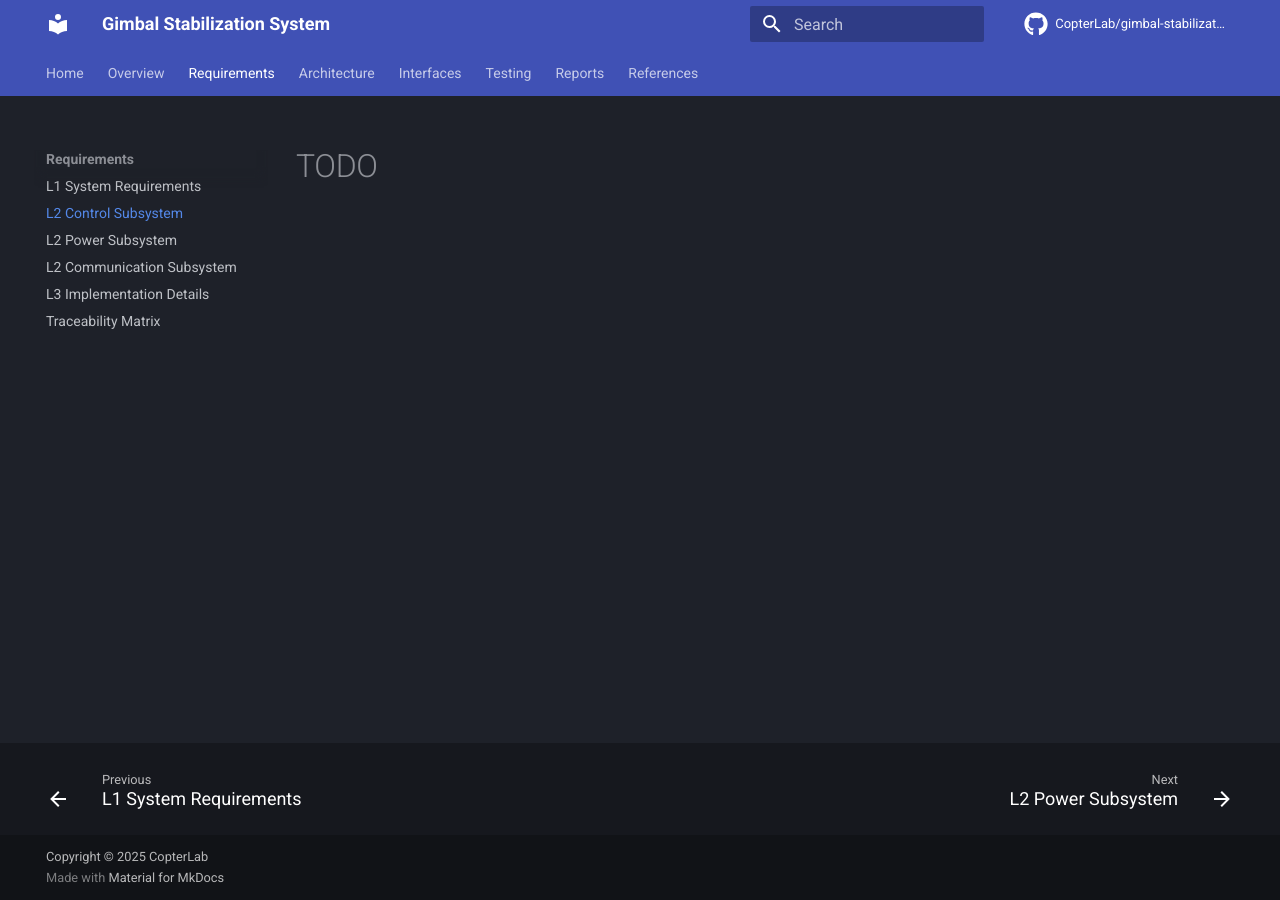
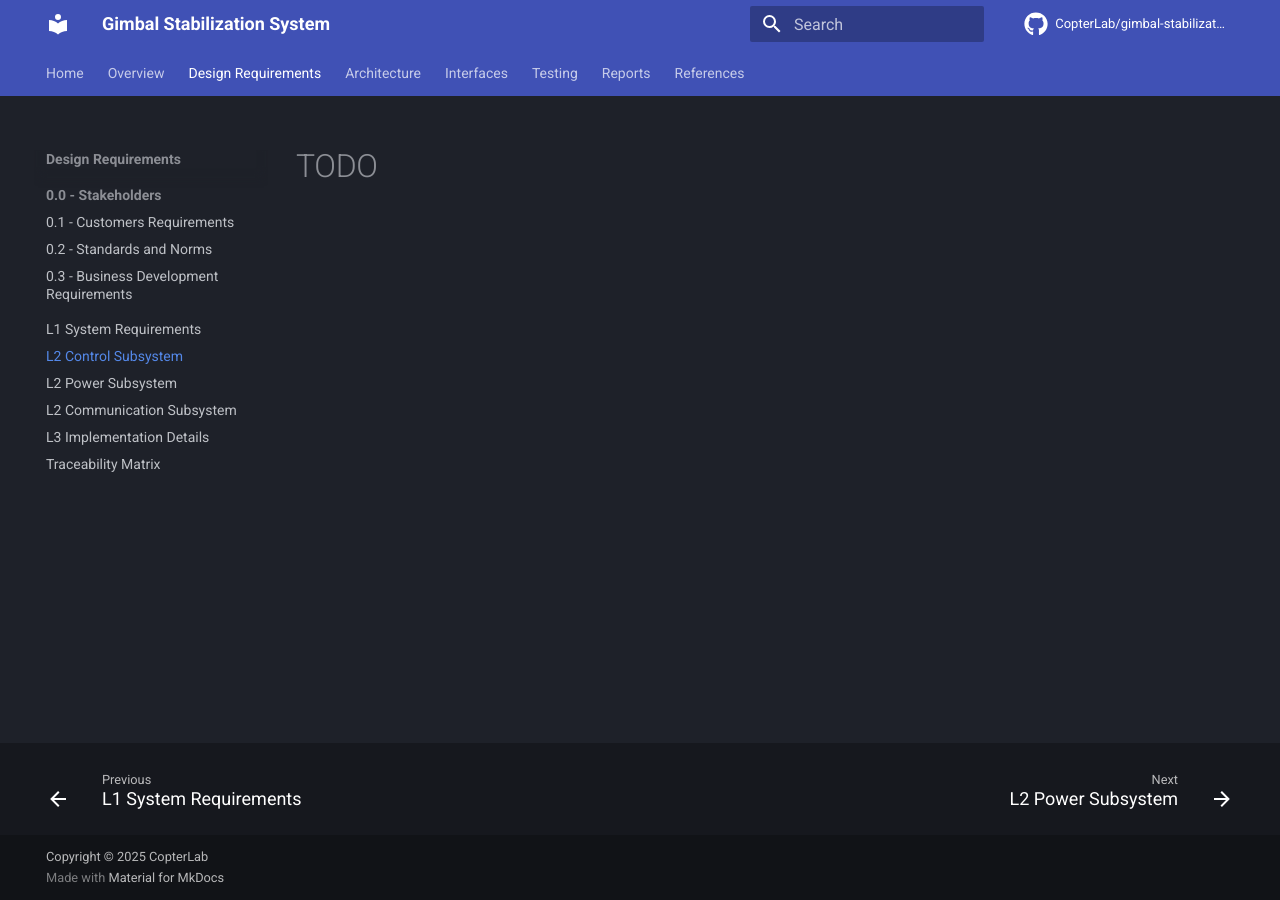
Before and after one commit to CopterLab/gimbal-stabilization-system, an MkDocs documentation site: the page built from docs/design_requirements/l2_control.md, in a window 1280 px wide. Built offline with MkDocs 1.6.1 and Material for MkDocs 9.7.7, drawn with Linux system fonts in a browser that asks for light colours; comment, search, counter and statistics services are not loaded.

Commit message:
Next menu levels

```diff
--- a/mkdocs.yml
+++ b/mkdocs.yml
@@ -37,13 +37,17 @@ nav:
       - Project Vision: overview/project_vision.md
       - System Context: overview/system_context.md
       - Roadmap: overview/roadmap.md
-  - Requirements:
-      - L1 System Requirements: requirements/l1_system.md
-      - L2 Control Subsystem: requirements/l2_control.md
-      - L2 Power Subsystem: requirements/l2_power.md
-      - L2 Communication Subsystem: requirements/l2_communication.md
-      - L3 Implementation Details: requirements/l3_implementation.md
-      - Traceability Matrix: requirements/traceability_matrix.md
+  - Design Requirements:
+      - 0.0 - Stakeholders:
+          - 0.1 - Customers Requirements: design_requirements/0.1_customers_requirements.md
+          - 0.2 - Standards and Norms: design_requirements/0.2_standards_and_norms.md
+          - 0.3 - Business Development Requirements: design_requirements/0.3_business_development.md
+      - L1 System Requirements: design_requirements/l1_system.md
+      - L2 Control Subsystem: design_requirements/l2_control.md
+      - L2 Power Subsystem: design_requirements/l2_power.md
+      - L2 Communication Subsystem: design_requirements/l2_communication.md
+      - L3 Implementation Details: design_requirements/l3_implementation.md
+      - Traceability Matrix: design_requirements/traceability_matrix.md
   - Architecture:
       - System Block Diagram: architecture/system_block_diagram.md
       - Hardware Architecture: architecture/hardware_architecture.md
```
Also changed, not shown: docs/design_requirements/0.0_Stakeholders/0.1_customers_requirements.md (added, +1 -0 lines), docs/design_requirements/0.0_Stakeholders/0.2_standards_and_norms.md (added, +1 -0 lines), docs/design_requirements/0.0_Stakeholders/0.3_business_development.md (added, +1 -0 lines), docs/design_requirements/l1_system.md (renamed from docs/requirements/l1_system.md), docs/design_requirements/l2_communication.md (renamed from docs/requirements/l2_communication.md), docs/design_requirements/l2_control.md (renamed from docs/requirements/l2_control.md), docs/design_requirements/l2_power.md (renamed from docs/requirements/l2_power.md), docs/design_requirements/l3_implementation.md (renamed from docs/requirements/l3_implementation.md), docs/design_requirements/traceability_matrix.md (renamed from docs/requirements/traceability_matrix.md).
